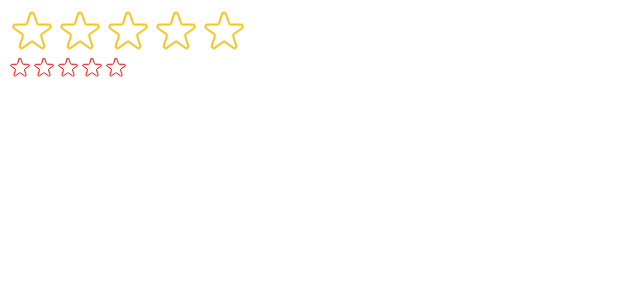
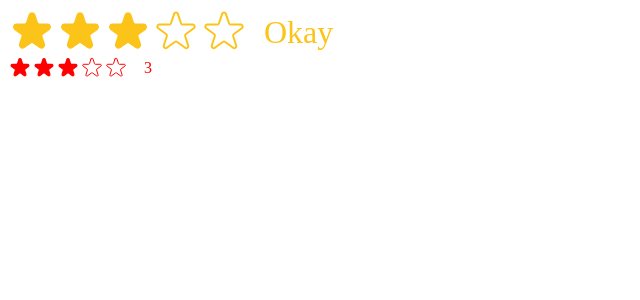
Before and after one commit to Scientific-Research/usepopcorn, a React (Vite) app: page / in a window 1280 px wide. Shown: the top 300 px of the page, without its empty margins (0-640 px from the left). Built offline with nearby package versions, Linux system fonts and the light colour scheme.

Commit message:
defining the default number for rating

```diff
--- a/src/components/StarRating.tsx
+++ b/src/components/StarRating.tsx
@@ -17,14 +17,17 @@
   size = 48,
   className = "",
   messages = [],
+  defaultRating = 0,
 }: {
   maxRating: number | undefined; // we have to define default value in Typescript as undefined, it doesn't accept null as default value!
   color: string;
   size: number;
   className: string;
   messages: string[];
+  defaultRating: number;
 }) => {
-  const [rating, setRating] = useState(0);
+  // const [rating, setRating] = useState(0);
+  const [rating, setRating] = useState(defaultRating);
   const [tempRating, setTempRating] = useState(0);
 
   const textStyle = {
--- a/src/main.tsx
+++ b/src/main.tsx
@@ -13,9 +13,11 @@
       size={48}
       className=""
       messages={["Terrible", "Bad", "Okay", "Good", "Amazing"]}
+      defaultRating={3}
     />
     <StarRating
       maxRating={5}
+      defaultRating={3}
       color="red"
       size={24}
       className="test"
```
